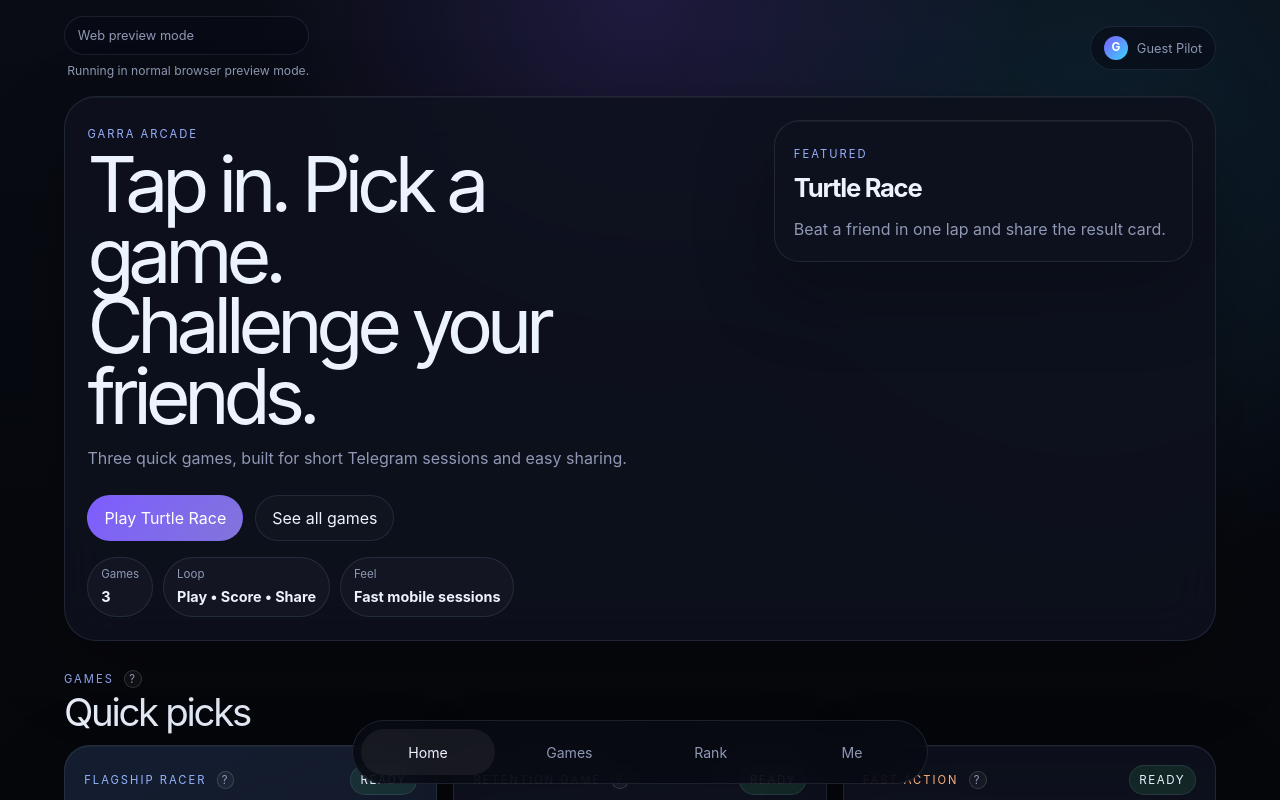
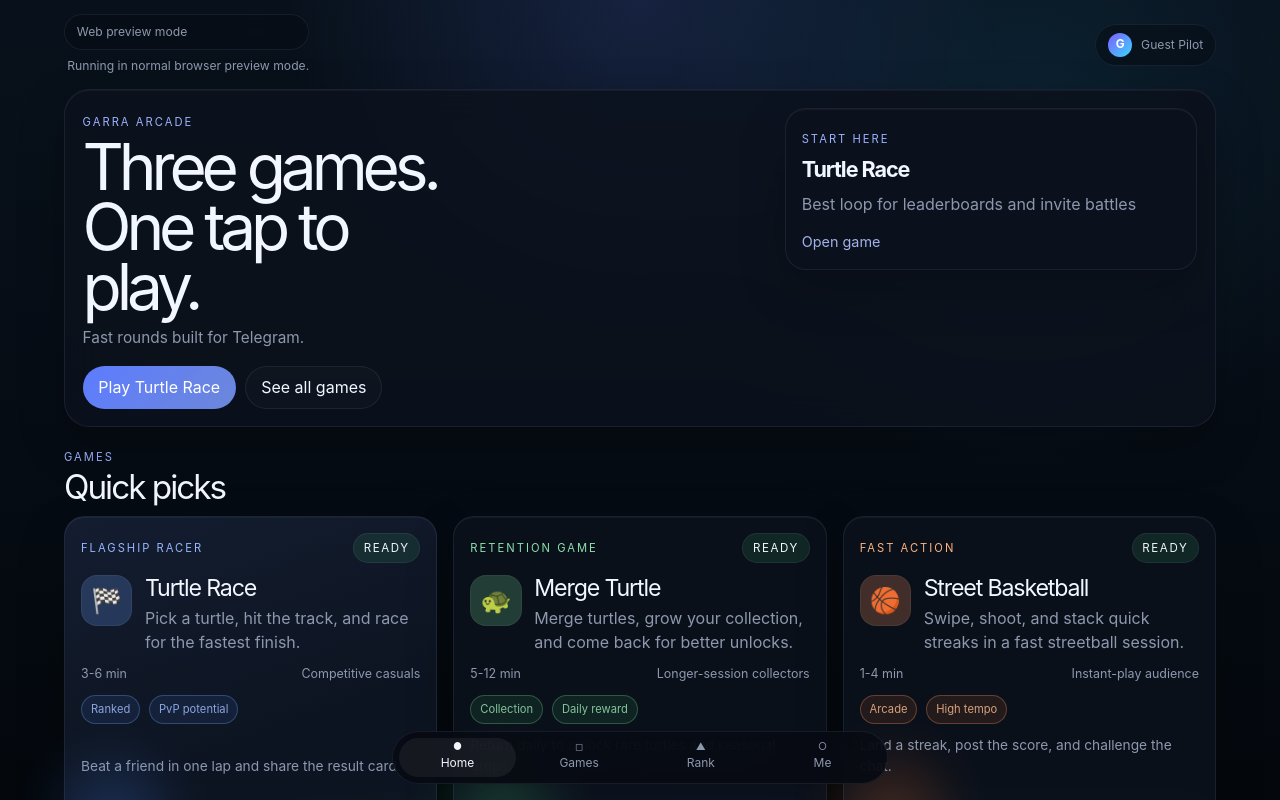
Before and after one commit to wubin-garra/Telegram-Mini-Apps, a Next.js app: page / in a window 1280 px wide. Shown: the top 800 px of the page. Built offline with nearby package versions, Linux system fonts and the light colour scheme.

Commit message:
Simplify arcade interface

```diff
--- a/src/app/globals.css
+++ b/src/app/globals.css
@@ -1,18 +1,18 @@
 @import "tailwindcss";
 
 :root {
-  --background: #080b12;
-  --foreground: #edf2ff;
-  --muted: #8f98b5;
-  --panel: rgba(14, 18, 30, 0.88);
-  --panel-strong: rgba(18, 24, 38, 0.96);
-  --line: rgba(149, 167, 208, 0.14);
-  --glow: rgba(94, 116, 255, 0.22);
-  --tg-bg-color: #080b12;
-  --tg-secondary-bg-color: #0d1220;
-  --tg-text-color: #edf2ff;
-  --tg-hint-color: #8f98b5;
-  --tg-button-color: #7e5cff;
+  --background: #071019;
+  --foreground: #f2f6ff;
+  --muted: #8d98ae;
+  --panel: rgba(12, 18, 29, 0.84);
+  --panel-strong: rgba(14, 22, 35, 0.92);
+  --line: rgba(157, 176, 219, 0.1);
+  --glow: rgba(76, 118, 255, 0.18);
+  --tg-bg-color: #071019;
+  --tg-secondary-bg-color: #0d1623;
+  --tg-text-color: #f2f6ff;
+  --tg-hint-color: #8d98ae;
+  --tg-button-color: #5d7cff;
   --tg-button-text-color: #ffffff;
 }
 
@@ -30,9 +30,9 @@
 html {
   min-height: 100%;
   background:
-    radial-gradient(circle at top, rgba(126, 92, 255, 0.18), transparent 24rem),
-    radial-gradient(circle at 85% 20%, rgba(54, 195, 255, 0.12), transparent 26rem),
-    linear-gradient(180deg, #090c14 0%, #070910 48%, #06070b 100%);
+    radial-gradient(circle at top, rgba(93, 124, 255, 0.16), transparent 22rem),
+    radial-gradient(circle at 80% 15%, rgba(49, 181, 255, 0.1), transparent 22rem),
+    linear-gradient(180deg, #08111b 0%, #060c14 55%, #04080d 100%);
   color: var(--foreground);
 }
 
@@ -59,7 +59,7 @@
 .shell-frame {
   width: 100%;
   min-height: 100vh;
-  padding: 1rem 1rem 6rem;
+  padding: 0.9rem 0.9rem 6rem;
 }
 
 .shell-status {
@@ -67,10 +67,10 @@
   justify-content: space-between;
   align-items: center;
   gap: 1rem;
-  margin: 0 auto 1rem;
+  margin: 0 auto 0.85rem;
   width: min(72rem, 100%);
   color: var(--muted);
-  font-size: 0.8rem;
+  font-size: 0.76rem;
 }
 
 .shell-status__left {
@@ -82,10 +82,10 @@
 .shell-pill,
 .shell-user {
   border: 1px solid var(--line);
-  background: rgba(8, 12, 22, 0.58);
-  backdrop-filter: blur(20px);
+  background: rgba(7, 12, 20, 0.52);
+  backdrop-filter: blur(18px);
   border-radius: 999px;
-  padding: 0.55rem 0.8rem;
+  padding: 0.48rem 0.74rem;
 }
 
 .shell-pill--verified {
@@ -135,11 +135,11 @@
   margin: 0 auto;
   display: flex;
   flex-direction: column;
-  gap: 1.25rem;
+  gap: 1rem;
 }
 
 .page--home {
-  gap: 1.5rem;
+  gap: 1rem;
 }
 
 .page-header,
@@ -154,17 +154,17 @@
 .signal-card {
   border: 1px solid var(--line);
   background: var(--panel);
-  backdrop-filter: blur(24px);
+  backdrop-filter: blur(18px);
   box-shadow:
     0 1px 0 rgba(255, 255, 255, 0.04) inset,
-    0 28px 80px rgba(0, 0, 0, 0.28);
+    0 18px 48px rgba(0, 0, 0, 0.22);
 }
 
 .hero-panel,
 .page-header,
 .detail-hero,
 .not-found-card {
-  border-radius: 2rem;
+  border-radius: 1.6rem;
 }
 
 .page-header {
@@ -204,25 +204,25 @@
 
 .hero-panel {
   display: grid;
-  grid-template-columns: 1.6fr 1fr;
-  gap: 1rem;
-  padding: 1.4rem;
+  grid-template-columns: 1.5fr 0.9fr;
+  gap: 0.9rem;
+  padding: 1.1rem;
 }
 
 .hero-panel__copy h1 {
-  margin: 0.4rem 0 0.8rem;
-  font-size: clamp(2.8rem, 6vw, 5rem);
-  line-height: 0.92;
+  margin: 0.35rem 0 0.55rem;
+  font-size: clamp(2.4rem, 5vw, 4.2rem);
+  line-height: 0.94;
   letter-spacing: -0.08em;
-  max-width: 10ch;
+  max-width: 9ch;
 }
 
 .hero-panel__copy p {
   margin: 0;
-  max-width: 40rem;
+  max-width: 24rem;
   color: var(--muted);
-  font-size: 1rem;
-  line-height: 1.7;
+  font-size: 0.96rem;
+  line-height: 1.55;
 }
 
 .hero-panel__actions,
@@ -230,35 +230,8 @@
 .game-card__actions {
   display: flex;
   flex-wrap: wrap;
-  gap: 0.75rem;
-  margin-top: 1.4rem;
-}
-
-.hero-stats {
-  display: flex;
-  flex-wrap: wrap;
-  gap: 0.65rem;
+  gap: 0.6rem;
   margin-top: 1rem;
-}
-
-.hero-stat {
-  border: 1px solid var(--line);
-  border-radius: 999px;
-  background: rgba(255, 255, 255, 0.03);
-  padding: 0.55rem 0.8rem;
-}
-
-.hero-stat span {
-  display: block;
-  color: var(--muted);
-  font-size: 0.72rem;
-}
-
-.hero-stat strong {
-  display: block;
-  margin-top: 0.15rem;
-  font-size: 0.9rem;
-  font-weight: 650;
 }
 
 .hero-panel__side {
@@ -268,21 +241,28 @@
 }
 
 .signal-card {
-  border-radius: 1.6rem;
-  padding: 1.2rem;
+  border-radius: 1.3rem;
+  padding: 1rem;
 }
 
 .signal-card__value {
-  margin-top: 0.35rem;
-  font-size: 1.6rem;
+  margin-top: 0.25rem;
+  font-size: 1.35rem;
   font-weight: 700;
   letter-spacing: -0.05em;
 }
 
 .signal-card p {
-  margin: 0.55rem 0 0;
+  margin: 0.45rem 0 0;
   color: var(--muted);
-  line-height: 1.6;
+  line-height: 1.5;
+}
+
+.signal-card__link {
+  display: inline-flex;
+  margin-top: 0.9rem;
+  color: color-mix(in oklab, var(--game-accent-soft, #9cb1ff) 70%, white 20%);
+  font-size: 0.9rem;
 }
 
 .signal-grid span,
@@ -304,18 +284,14 @@
 .section-block {
   display: flex;
   flex-direction: column;
-  gap: 0.9rem;
+  gap: 0.75rem;
 }
 
 .section-heading h2 {
-  margin: 0.3rem 0 0;
-  font-size: clamp(1.7rem, 3vw, 2.8rem);
+  margin: 0.22rem 0 0;
+  font-size: clamp(1.45rem, 2.6vw, 2.2rem);
   letter-spacing: -0.06em;
-  line-height: 0.96;
-}
-
-.section-heading p {
-  color: var(--muted);
+  line-height: 1;
 }
 
 .game-grid {
@@ -328,8 +304,8 @@
 .detail-card,
 .profile-card,
 .leaderboard-card {
-  border-radius: 1.6rem;
-  padding: 1.2rem;
+  border-radius: 1.3rem;
+  padding: 1rem;
 }
 
 .detail-card h2,
@@ -342,8 +318,8 @@
 .game-card {
   display: flex;
   flex-direction: column;
-  gap: 0.85rem;
-  min-height: 23rem;
+  gap: 0.7rem;
+  min-height: 18.5rem;
   position: relative;
   z-index: 0;
 }
@@ -357,8 +333,8 @@
   height: 10rem;
   border-radius: 999px;
   background: radial-gradient(circle, var(--game-accent, #7e5cff), transparent 70%);
-  filter: blur(16px);
-  opacity: 0.35;
+  filter: blur(18px);
+  opacity: 0.24;
   pointer-events: none;
 }
 
@@ -402,7 +378,7 @@
 .detail-hero__title,
 .profile-card--hero {
   display: flex;
-  gap: 0.95rem;
+  gap: 0.8rem;
   align-items: flex-start;
 }
 
@@ -411,24 +387,24 @@
   flex: none;
   display: grid;
   place-items: center;
-  width: 3.75rem;
-  height: 3.75rem;
-  border-radius: 1.2rem;
-  font-size: 1.8rem;
-  background: color-mix(in oklab, var(--game-accent) 22%, rgba(255, 255, 255, 0.05));
+  width: 3.2rem;
+  height: 3.2rem;
+  border-radius: 1rem;
+  font-size: 1.55rem;
+  background: color-mix(in oklab, var(--game-accent) 18%, rgba(255, 255, 255, 0.05));
   box-shadow: 0 0 0 1px rgba(255, 255, 255, 0.05) inset;
 }
 
 .game-card__title,
 .detail-hero h1 {
   margin: 0.12rem 0 0.38rem;
-  font-size: 1.7rem;
-  line-height: 0.95;
+  font-size: 1.45rem;
+  line-height: 1;
   letter-spacing: -0.05em;
 }
 
 .detail-hero h1 {
-  font-size: clamp(2.4rem, 5vw, 4rem);
+  font-size: clamp(2.05rem, 4vw, 3.1rem);
 }
 
 .game-card__desc,
@@ -436,12 +412,12 @@
 .game-card__callout {
   margin: 0;
   color: var(--muted);
-  line-height: 1.6;
+  line-height: 1.5;
 }
 
 .game-card__meta {
   color: var(--muted);
-  font-size: 0.84rem;
+  font-size: 0.78rem;
 }
 
 .game-card__tags {
@@ -453,8 +429,8 @@
 .game-card__tag {
   border-radius: 999px;
   border: 1px solid color-mix(in oklab, var(--game-accent) 24%, rgba(255, 255, 255, 0.08));
-  padding: 0.4rem 0.65rem;
-  font-size: 0.75rem;
+  padding: 0.32rem 0.56rem;
+  font-size: 0.7rem;
   color: color-mix(in oklab, var(--game-accent-soft) 70%, white 12%);
   background: color-mix(in oklab, var(--game-accent) 10%, transparent);
 }
@@ -512,22 +488,23 @@
 
 .game-card__callout {
   margin-top: auto;
+  font-size: 0.86rem;
 }
 
 .button {
   display: inline-flex;
   align-items: center;
   justify-content: center;
-  min-height: 2.85rem;
+  min-height: 2.65rem;
   border-radius: 999px;
-  padding: 0 1rem;
+  padding: 0 0.92rem;
   border: 1px solid var(--line);
   transition: transform 160ms ease, background 160ms ease, border-color 160ms ease;
 }
 
 .button--compact {
-  min-height: 2.5rem;
-  padding: 0 0.85rem;
+  min-height: 2.25rem;
+  padding: 0 0.75rem;
 }
 
 .button:hover {
@@ -546,7 +523,7 @@
 }
 
 .detail-hero {
-  padding: 1.4rem;
+  padding: 1.1rem;
   position: relative;
 }
 
@@ -557,14 +534,21 @@
 .detail-hero__main {
   display: grid;
   grid-template-columns: 1.3fr 0.8fr;
-  gap: 1rem;
-  margin-top: 1rem;
+  gap: 0.9rem;
+  margin-top: 0.8rem;
 }
 
 .detail-hero__stats {
   display: grid;
-  grid-template-columns: 1fr;
-  gap: 1rem;
+  grid-template-columns: repeat(2, minmax(0, 1fr));
+  gap: 0.7rem;
+}
+
+.detail-hero__stats div {
+  border: 1px solid rgba(255, 255, 255, 0.05);
+  border-radius: 1rem;
+  padding: 0.85rem 0.9rem;
+  background: rgba(255, 255, 255, 0.02);
 }
 
 .detail-hero__stats span {
@@ -580,15 +564,26 @@
   gap: 1rem;
 }
 
-.detail-card--wide {
-  grid-column: 1 / -1;
-}
-
 .detail-list {
   margin: 0.9rem 0 0;
   padding-left: 1rem;
   color: var(--muted);
   line-height: 1.8;
+}
+
+.detail-note-list {
+  display: flex;
+  flex-wrap: wrap;
+  gap: 0.55rem;
+  margin-top: 0.9rem;
+}
+
+.detail-note-list span {
+  border-radius: 999px;
+  border: 1px solid var(--line);
+  padding: 0.38rem 0.62rem;
+  font-size: 0.74rem;
+  color: var(--muted);
 }
 
 .code-panel {
@@ -747,26 +742,33 @@
   left: 50%;
   bottom: 1rem;
   transform: translateX(-50%);
-  width: min(36rem, calc(100% - 1rem));
+  width: min(31rem, calc(100% - 1rem));
   display: grid;
   grid-template-columns: repeat(4, minmax(0, 1fr));
-  gap: 0.45rem;
-  padding: 0.5rem;
+  gap: 0.3rem;
+  padding: 0.38rem;
   border-radius: 999px;
   border: 1px solid var(--line);
-  background: rgba(8, 11, 19, 0.88);
-  backdrop-filter: blur(30px);
+  background: rgba(7, 11, 18, 0.9);
+  backdrop-filter: blur(24px);
   z-index: 20;
 }
 
 .bottom-nav__item {
   display: flex;
+  flex-direction: column;
   align-items: center;
   justify-content: center;
-  min-height: 2.85rem;
+  min-height: 2.45rem;
   border-radius: 999px;
   color: var(--muted);
-  font-size: 0.88rem;
+  font-size: 0.75rem;
+  gap: 0.12rem;
+}
+
+.bottom-nav__icon {
+  font-size: 0.62rem;
+  line-height: 1;
 }
 
 .bottom-nav__item.is-active {
@@ -894,7 +896,7 @@
   }
 
   .hero-panel__copy h1 {
-    max-width: 12ch;
+    max-width: 10ch;
   }
 
   .leaderboard-head,
@@ -929,6 +931,10 @@
     align-items: flex-start;
   }
 
+  .detail-hero__stats {
+    grid-template-columns: 1fr 1fr;
+  }
+
   .leaderboard-head span:nth-child(3),
   .leaderboard-head span:nth-child(4),
   .leaderboard-row span:nth-child(3),
--- a/src/app/page.tsx
+++ b/src/app/page.tsx
@@ -5,13 +5,6 @@
 import { TelegramShell } from "@/components/telegram-shell";
 import { featuredGame, games } from "@/lib/games";
 import { resolveStartParamRoute } from "@/lib/startapp";
-import { Tooltip } from "@/components/tooltip";
-
-const quickStats = [
-  { label: "Games", value: "3" },
-  { label: "Loop", value: "Play • Score • Share" },
-  { label: "Feel", value: "Fast mobile sessions" },
-];
 
 type HomePageProps = {
   searchParams: Promise<{
@@ -36,10 +29,8 @@
         <section className="hero-panel">
           <div className="hero-panel__copy">
             <span className="eyebrow">Garra Arcade</span>
-            <h1>Tap in. Pick a game. Challenge your friends.</h1>
-            <p>
-              Three quick games, built for short Telegram sessions and easy sharing.
-            </p>
+            <h1>Three games. One tap to play.</h1>
+            <p>Fast rounds built for Telegram.</p>
             <div className="hero-panel__actions">
               <Link className="button button--primary" href={`/play/${featuredGame.slug}`}>
                 Play {featuredGame.title}
@@ -48,33 +39,22 @@
                 See all games
               </Link>
             </div>
-            <div className="hero-stats">
-              {quickStats.map((stat) => (
-                <div key={stat.label} className="hero-stat">
-                  <span>{stat.label}</span>
-                  <strong>{stat.value}</strong>
-                </div>
-              ))}
-            </div>
           </div>
           <div className="hero-panel__side">
             <div className="signal-card">
-              <div className="signal-card__label">Featured</div>
+              <div className="signal-card__label">Start Here</div>
               <div className="signal-card__value">{featuredGame.title}</div>
-              <p>{featuredGame.challenge}</p>
+              <p>{featuredGame.currentBest}</p>
+              <Link className="signal-card__link" href={`/play/${featuredGame.slug}`}>
+                Open game
+              </Link>
             </div>
           </div>
         </section>
 
         <section className="section-block">
           <div className="section-heading">
-            <span className="eyebrow">
-              Games
-              <Tooltip
-                label="About these games"
-                content="This build keeps the lobby simple. Extra product notes are hidden so the first screen stays focused on play."
-              />
-            </span>
+            <span className="eyebrow">Games</span>
             <h2>Quick picks</h2>
           </div>
           <div className="game-grid">
--- a/src/components/app-nav.tsx
+++ b/src/components/app-nav.tsx
@@ -4,10 +4,10 @@
 import { usePathname } from "next/navigation";
 
 const navItems = [
-  { href: "/", label: "Home" },
-  { href: "/games", label: "Games" },
-  { href: "/leaderboard", label: "Rank" },
-  { href: "/profile", label: "Me" },
+  { href: "/", label: "Home", icon: "●" },
+  { href: "/games", label: "Games", icon: "◻" },
+  { href: "/leaderboard", label: "Rank", icon: "▲" },
+  { href: "/profile", label: "Me", icon: "○" },
 ];
 
 export function AppNav() {
@@ -25,7 +25,10 @@
             href={item.href}
             className={`bottom-nav__item${active ? " is-active" : ""}`}
           >
-            {item.label}
+            <span className="bottom-nav__icon" aria-hidden="true">
+              {item.icon}
+            </span>
+            <span>{item.label}</span>
           </Link>
         );
       })}
--- a/src/components/game-card.tsx
+++ b/src/components/game-card.tsx
@@ -1,7 +1,5 @@
 import Link from "next/link";
 import type { ArcadeGame } from "@/lib/games";
-import { CopyLinkButton, ShareLinkButton } from "@/components/share-link-button";
-import { Tooltip } from "@/components/tooltip";
 
 type GameCardProps = {
   game: ArcadeGame;
@@ -20,10 +18,7 @@
       }
     >
       <div className="game-card__topline">
-        <span className="game-card__eyebrow">
-          {game.eyebrow}
-          <Tooltip label={`${game.title} details`} content={game.tooltip} />
-        </span>
+        <span className="game-card__eyebrow">{game.eyebrow}</span>
         <span className={`game-card__status game-card__status--${game.status}`}>
           {game.status}
         </span>
@@ -38,29 +33,21 @@
         </div>
       </div>
       <div className="game-card__meta">
+        <span>{game.sessionLength}</span>
         <span>{game.audience}</span>
-        <span>{game.sessionLength}</span>
       </div>
       <div className="game-card__tags">
-        {game.tags.map((tag) => (
+        {game.tags.slice(0, 2).map((tag) => (
           <span key={tag} className="game-card__tag">
             {tag}
           </span>
         ))}
       </div>
-      <p className="game-card__callout">{game.currentBest}</p>
+      <p className="game-card__callout">{game.challenge}</p>
       <div className="game-card__actions">
         <Link className="button button--primary" href={`/play/${game.slug}`}>
           Play
         </Link>
-        <ShareLinkButton
-          slug={game.slug}
-          title={game.title}
-          challenge={game.challenge}
-          className="button button--ghost button--compact"
-          label="Share"
-        />
-        <CopyLinkButton slug={game.slug} className="button button--ghost button--compact" />
         <Link className="button button--ghost" href={`/games/${game.slug}`}>
           Details
         </Link>
```
Also changed, not shown: src/app/games/[slug]/page.tsx (+11 -42 lines).
